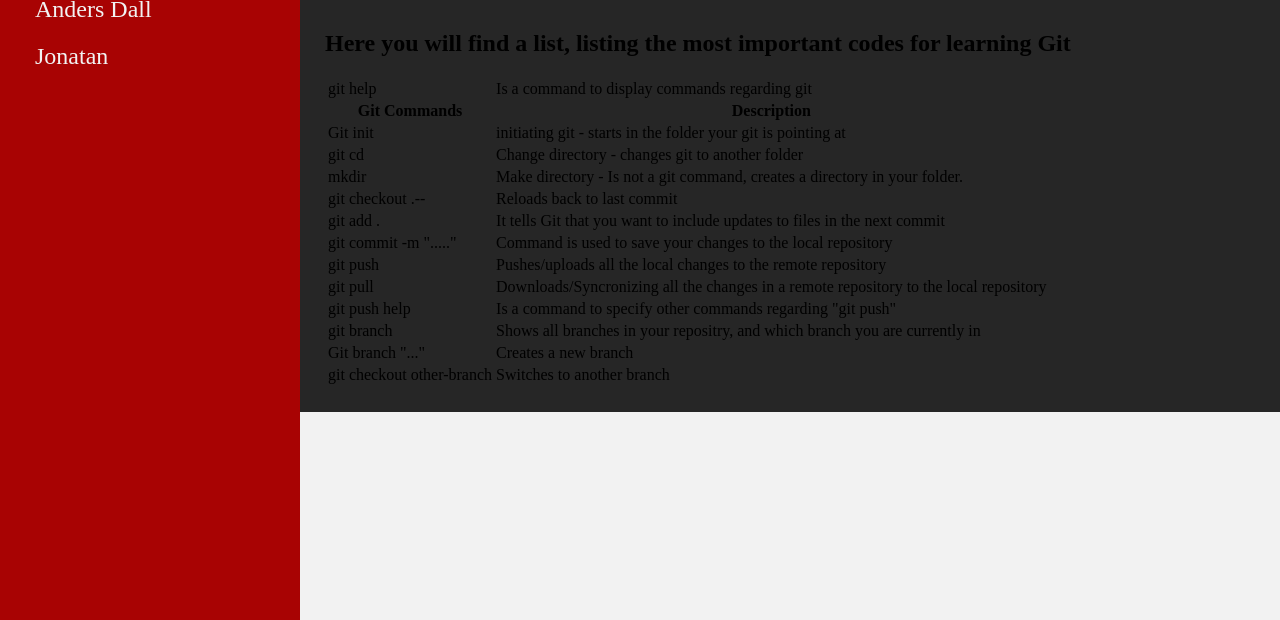
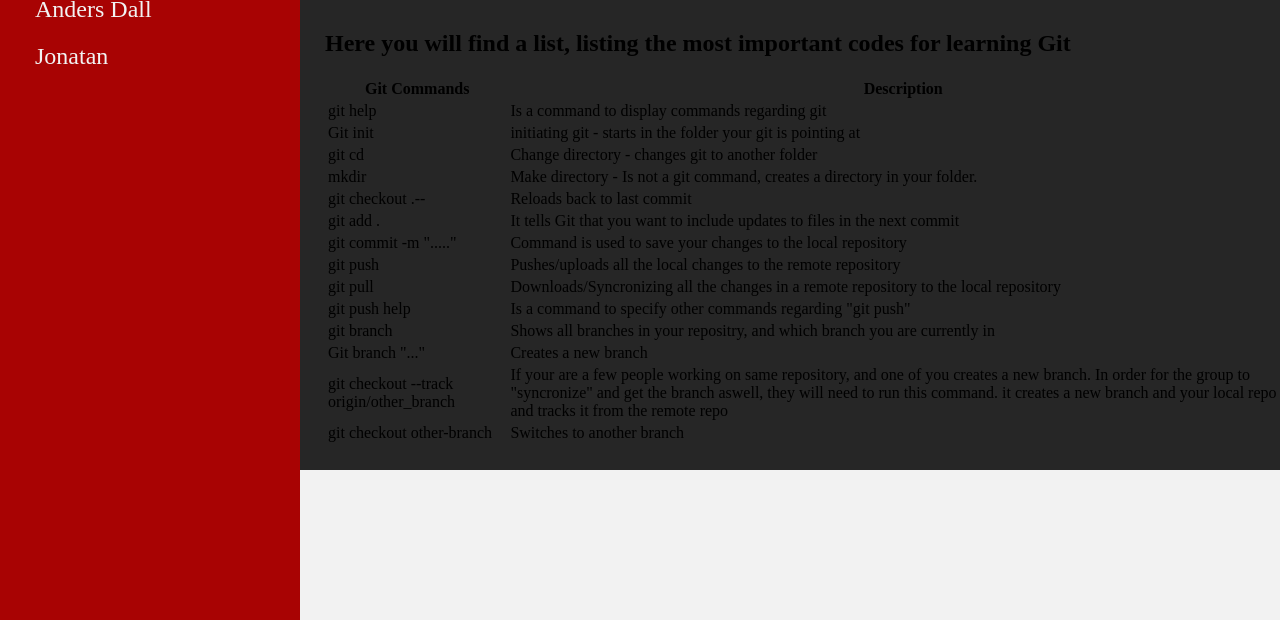
Before and after one commit to SimonLervad/Assignments-DE.2, a plain HTML site: page aboutus.html in a window 1280 px wide. Shown: the part 180-800 px from the top of the page. Drawn offline with Linux system fonts and the light colour scheme.

Commit message:
more commands

```diff
--- a/aboutus.html
+++ b/aboutus.html
@@ -25,10 +25,10 @@
     </h2>
     <table>
       <tr>
+        <th>Git Commands</th><th>Description</th>
+      </tr>
+       <tr>
         <td>git help</td><td>Is a command to display commands regarding git</td>
-      </tr>
-      <tr>
-        <th>Git Commands</th><th>Description</th>
       </tr>
       <tr>
         <td>Git init</td><td>initiating git - starts in the folder your git is pointing at</td>
@@ -64,6 +64,9 @@
         <td>Git branch "..."</td><td>Creates a new branch</td>
       </tr>
       <tr>
+        <td>git checkout --track origin/other_branch</td><td>If your are a few people working on same repository, and one of you creates a new branch. In order for the group to "syncronize" and get the branch aswell, they will need to run this command. it creates a new branch and your local repo and tracks it from the remote repo</td>
+      </tr>
+      <tr>
         <td>git checkout other-branch</td><td>Switches to another branch</td>
       </tr>
     </table>
```
